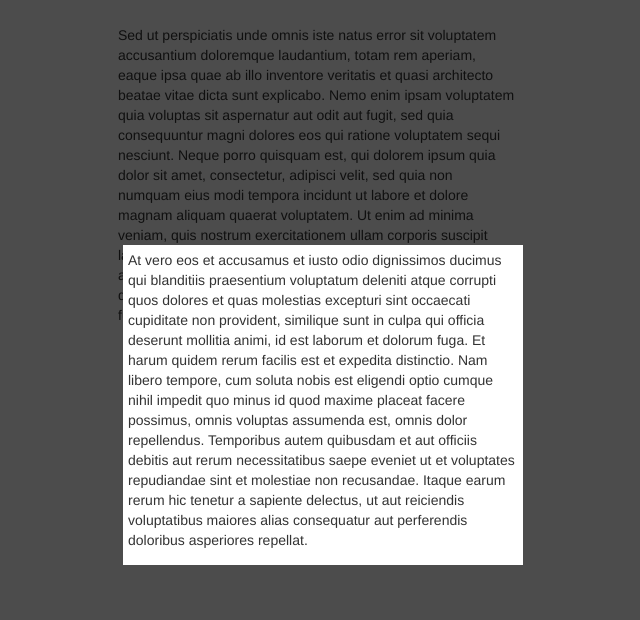
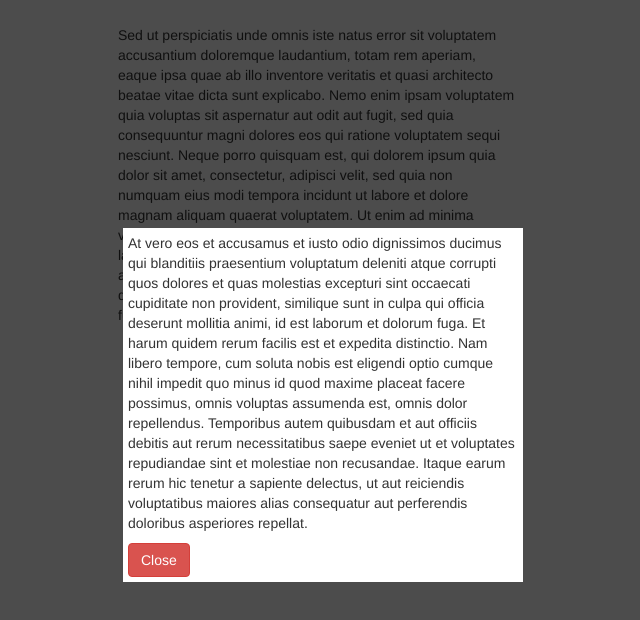
Before and after one commit to Floresj4/shadowbox, a website: page index.html in a window 1280 px wide. Both pictures are taken after a click on the button "Open". Shown: the whole page, without its empty margins (322-962 px from the left). Drawn offline with nearby package versions, Linux system fonts and the light colour scheme.

Commit message:
moving properties out of javascript into css

```diff
--- a/index.html
+++ b/index.html
@@ -9,7 +9,7 @@
 	<script type='text/javascript' src="./shadowbox.js"></script>
 	<script type='text/javascript'>
         $(function(){
-            shadow('#open-button');
+            shadowbox('#open-button');
         });
 	</script>
 </head>
--- a/shadowbox.css
+++ b/shadowbox.css
@@ -1,7 +1,11 @@
 .shadow-box {
-    visibility: hidden;
+    display: none;
+    position: absolute;
+    top: 0;
+    left: 0;
+    width: 100%;
+    height: 100%;
     z-index: 10;
-
     background-color:#000;
 
     /* Theoretically for IE 8 & 9 (more valid) */
@@ -18,7 +22,8 @@
 }
 
 .shadow-content {
-    visibility: hidden;
+    display: none;
+    position: absolute;
     background-color: #fff;
     padding: 5px;
     width: 400px;
--- a/shadowbox.js
+++ b/shadowbox.js
@@ -1,33 +1,40 @@
-const shadowContent = $('.shadow-content');
+var $shadowContent;
+var $shadowBox;
+var $shadowCloseBtn;
 
-function shadow(selector) {
+var closeBtnHTML = "<button type='button' class='btn btn-danger btn-shadow-close'>Close</button>";
+
+function shadowbox(selector) {
+
+    //initialize selectors
+    $shadowContent = $('.shadow-content');
+    $shadowBox = $('.shadow-box');
+    $shadowCloseBtn = $('.btn-shadow-close');
+
     //attach click event
     $(selector).click(() => {
 
+        $shadowContent.append(closeBtnHTML);
+
         //get shadow-content dimensions
-        var height = $('.shadow-content').height();
-        var width = $('.shadow-content').width();
+        var height = $shadowContent.height();
+        var width = $shadowContent.width();
+        var zIndex = 10;
+        var docHeight = $(document).height();
+        var margintop = (docHeight - height) / 2 + 'px';
+        var docWidth = $(document).width();
+        var marginleft = (docWidth - width) / 2 + 'px';
 
-        var docHeight = $(document).height();
-        var marginTop = (docHeight - height) / 2;
-        var docWidth = $(document).width();
-        var marginLeft = (docWidth - width) / 2;
+        $shadowBox.show();
+        $shadowContent.css({
+            'top': margintop,
+            'left': marginleft ,
+            'z-index': zIndex,
+        }).show();
 
-        $('.shadow-content').css({
-            'visibility': 'visible',
-            'position': 'absolute',
-            'top': marginTop + 'px',
-            'left': marginLeft + 'px',
-            'z-index': 10,
-        });
-
-        $('.shadow-box').css({
-            'visibility': 'visible',
-            'position': 'absolute',
-            'top': '0',
-            'left': '0',
-            'width': '100%',
-            'height': '100%'
+        $('body').on('click', '.btn-shadow-close', () => {
+            $shadowBox.hide();
+            $shadowContent.hide();
         });
     });
 }
```
